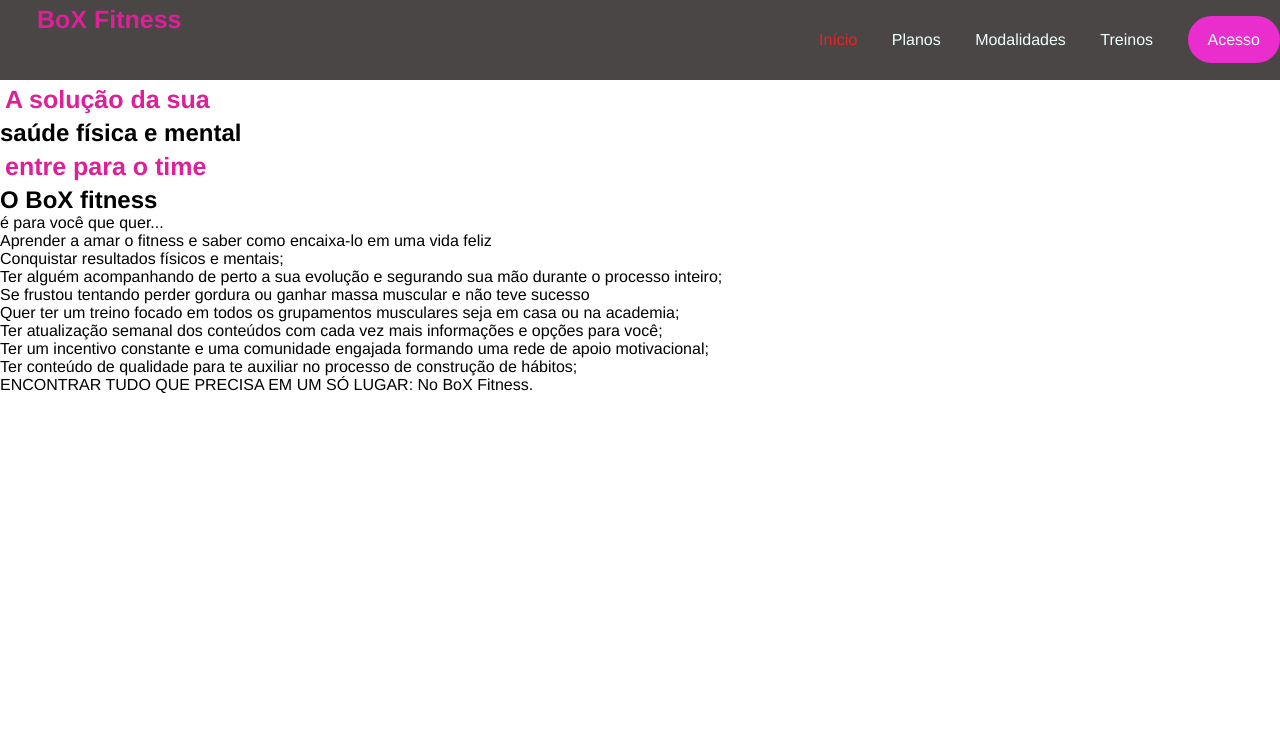
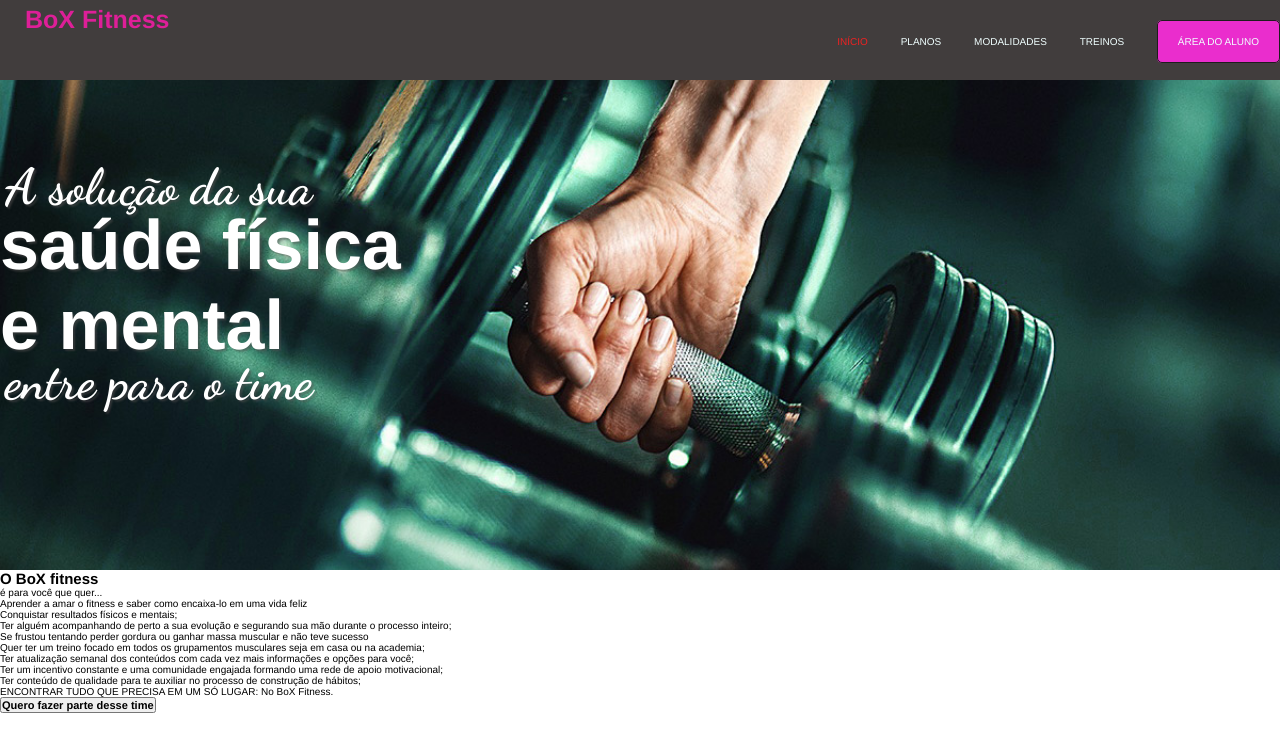
Before and after one commit to Vicdomingos/Box_Fitness, a plain HTML site: page BOX_FIT/index.html in a window 1280 px wide. Drawn offline with Linux system fonts and the light colour scheme.

Commit message:
alterações

```diff
--- a/BOX_FIT/css/style.css
+++ b/BOX_FIT/css/style.css
@@ -2,24 +2,28 @@
 * {
     padding: 0;
     margin: 0;
-    font-family: Helvetica;
+    font-family: 'Helvetica';
+    /* font-family:  'Manrope', sem serifa, 'Dancing Script', cursive; */
     box-sizing: border-box;
+}
+
+html {
+    font-size: 62.5%;
 }
 
 h3 {
     padding: 5px;
     color: rgb(222, 31, 152);
-    font-size: 25px;
+    font-size: 2.5rem;
     background-size: cover;
-
 }
 
 /* Navbar */
 .navbar {
-    position: sticky;
+    position: fixed;
     width: 100%;
     height: 80px;
-    background-color: rgb(74, 70, 70);
+    background-color: rgb(65, 61, 61);
     padding: 0 2rem;
 }
 #start {
@@ -29,20 +33,21 @@ h3 {
     position: absolute;
     right: 0;
     height: 80px;
-    line-height: 2px;
+    line-height: 5px;
     margin: 0;
     display: inline-block;
 }
 
 .navbar-items li {
     display: inline-block;
+    text-transform: uppercase;
     margin-left: 30px;
 }
 
 .navbar-items a {
     color: azure;
     text-decoration: none;
-    transition: 0.3;
+    transition: all 0.3s;
 }
 
 .navbar-items a:hover {
@@ -52,10 +57,40 @@ h3 {
 .default-btn {
     padding: 15px 20px;
     background-color: rgb(234, 45, 205);
-    border-radius: 5pc;
+    border: 1px solid #1e1d1d;
+    border-radius: 5px;
+    transition: all .3s ease;
 }
 
 .navbar-items .default-btn:hover {
-    background-color: rgb(231, 81, 208);
+    background-color: rgb(237, 34, 34);
     color: #fff;
 }
+/* Main banner */
+.main-banner {
+    background-image: url(../img/carga-ideal-em-treinos-de-forca.jpg);
+    background-size: cover;
+    background-position: center;
+    padding: 17rem 0;
+}
+
+.font-1 {
+    font-family: 'Dancing Script', cursive;
+    font-size: 50px;
+    line-height: 25px;
+    color: #fff;
+    text-shadow: 2px 2px 2px rgba(83, 79, 79, 0.5);
+}
+
+.font-2 {
+    font-size: 70px;
+    color: #fff;
+    text-shadow: 2px 2px 2px rgba(83, 79, 79, 0.5);
+
+
+}
+
+.font-1,
+.font-2 {
+    font-weight: bold;
+}
--- a/BOX_FIT/index.html
+++ b/BOX_FIT/index.html
@@ -5,6 +5,8 @@
     <meta name="viewport" content="width=device-width, initial-scale=1.0">
     <title>Box Fitness</title>
     <link rel="stylesheet" href="css/style.css">
+<link rel="preconnect" href="https://fonts.gstatic.com" crossorigin>
+<link href="https://fonts.googleapis.com/css2?family=Dancing+Script:wght@700&display=swap" rel="stylesheet">
 
 </head>
 <body>
@@ -18,15 +20,16 @@
                     <li><a href="#">Planos</a></li>
                     <li><a href="#">Modalidades</a></li>
                     <li><a href="#">Treinos</a></li>
-                    <li><a href="#" class="default-btn">Acesso</a></li>
+                    <li><a href="#" class="default-btn">Área do aluno</a></li>
                 </ul>
             </nav>
         </div>
     </header>
+    <!-- Conteúdo principal -->
     <main>
-        <div class="main-baner">
+        <div class="main-banner">
             <h3 class="font-1">A solução da sua</h3>
-            <h2 class="font-2">saúde física e mental</h2>
+            <h2 class="font-2">saúde física <br>e mental</h2>
             <h3 class="font-1">entre para o time</h3>
 
         </div>
@@ -46,6 +49,11 @@
                 <li>Ter conteúdo de qualidade para te auxiliar no processo de construção de hábitos;</li>
                 <li>ENCONTRAR TUDO QUE PRECISA EM UM SÓ LUGAR: No BoX Fitness.</li>
             </ul>
+            <div class="button">
+                <button>
+                    <h5>Quero fazer parte desse time</h5>
+                </button>
+            </div>
 
         </section>
     </main>
```
Also changed, not shown: BOX_FIT/alters.png (deleted), BOX_FIT/img/carga-ideal-em-treinos-de-forca.jpg (added).
